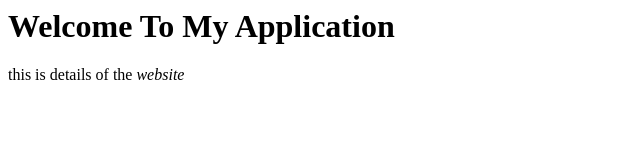
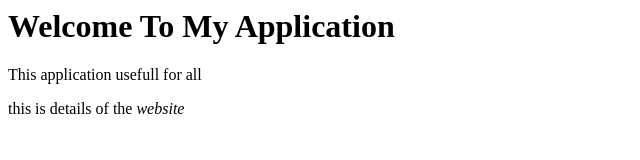
Before and after one commit to Amrutasadhu19/wonder-project, a plain HTML site: page index.html in a window 1280 px wide. Shown: the whole page, without its empty margins (0-640 px from the left). Drawn offline with Linux system fonts and the light colour scheme.

Commit message:
new para added

```diff
--- a/index.html
+++ b/index.html
@@ -2,7 +2,7 @@
 <html>
 <body>
 	<h1>Welcome To My Application</h1>
-
+	<p>This application usefull for all</p>
 	<p>this is details of the <i> website <i></p>
 </body>
 </html>
```
